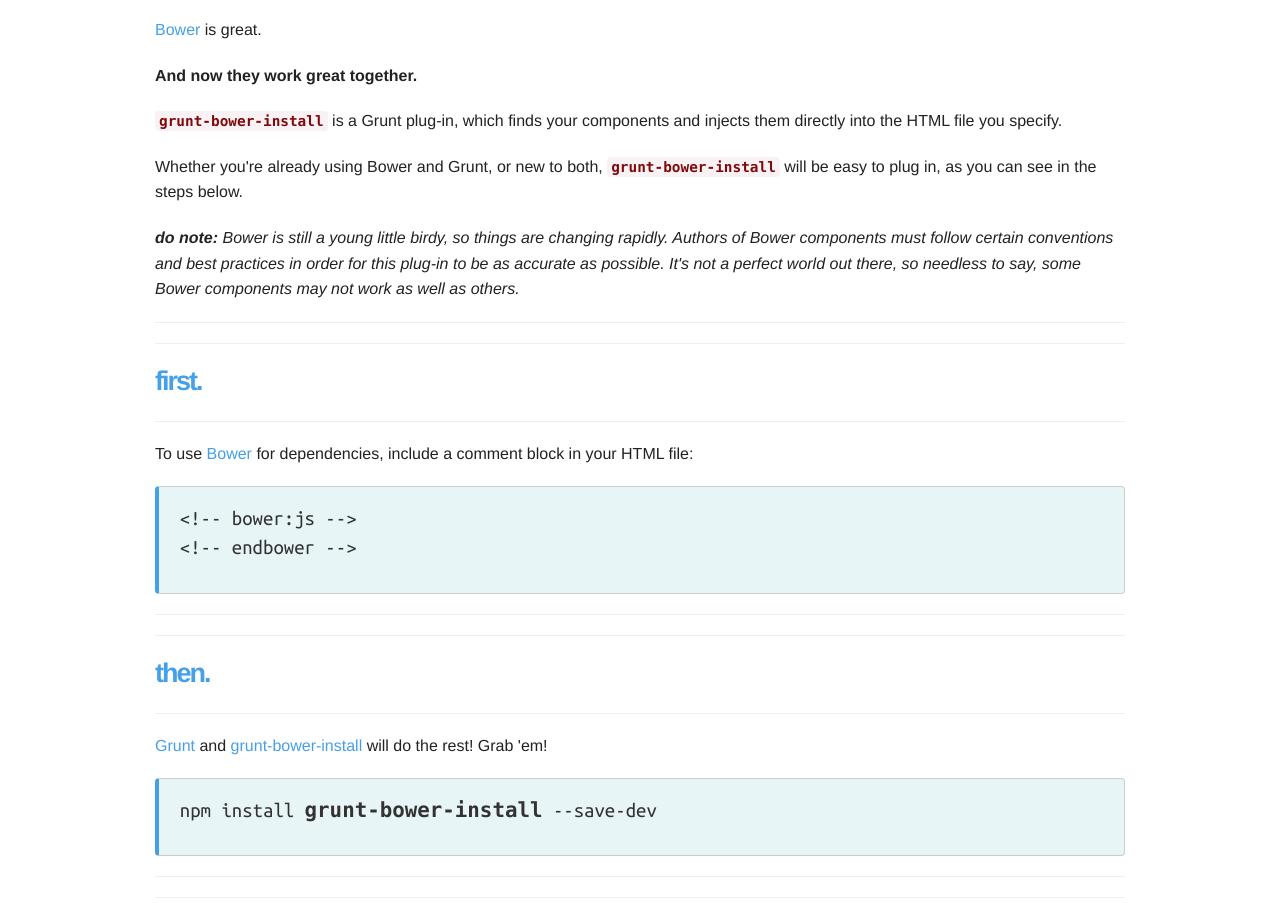
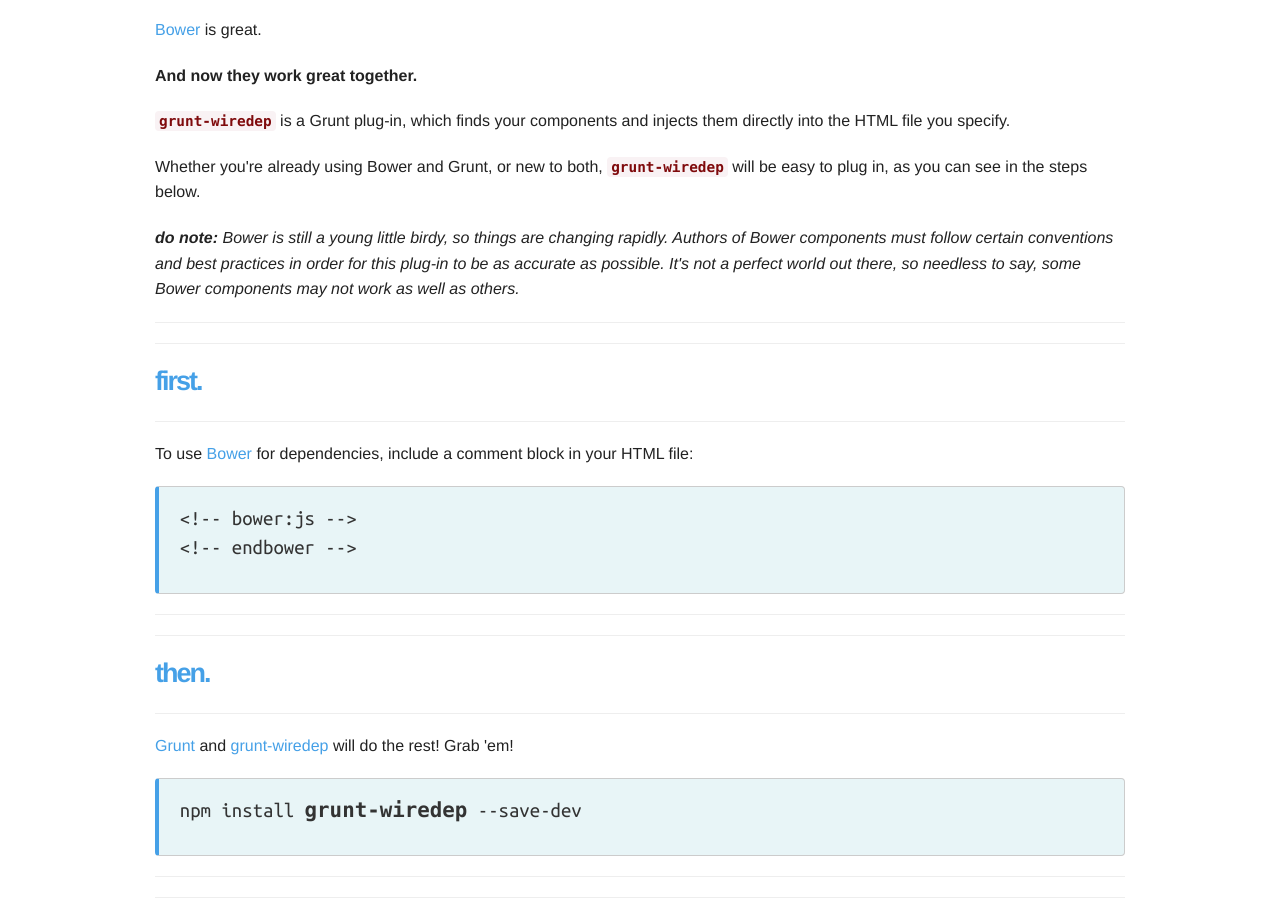
Before and after one commit to stephenplusplus/grunt-wiredep, a website: page index.html in a window 1280 px wide. Shown: the part 320-1234 px from the top of the page. Drawn offline with nearby package versions, Linux system fonts and the light colour scheme; files that its build step writes are made by us from their sources.

Commit message:
use grunt-wiredep

```diff
--- a/bower.json
+++ b/bower.json
@@ -1,5 +1,5 @@
 {
-  "name": "grunt-bower-install-getting-started",
+  "name": "grunt-wiredep-getting-started",
   "private": true,
   "version": "0.0.0",
   "dependencies": {
--- a/index.html
+++ b/index.html
@@ -2,7 +2,7 @@
 <html>
 <head>
   <meta charset="utf-8">
-  <title>`grunt-bower-install` sample app.</title>
+  <title>`grunt-wiredep` sample app.</title>
   <!-- bower:css -->
   <link rel="stylesheet" href="bower_components/bootstrap/dist/css/bootstrap.css" />
   <!-- endbower -->
@@ -15,7 +15,7 @@
       <h1>sample app.</h1>
       <hr>
       <em>
-        how to get started with grunt-bower-install.
+        how to get started with grunt-wiredep.
       </em>
       <hr>
 
@@ -31,10 +31,10 @@
         <strong>And now they work great together.</strong>
       </p>
       <p>
-        <code>grunt-bower-install</code> is a Grunt plug-in, which finds your components and injects them directly into the HTML file you specify.
+        <code>grunt-wiredep</code> is a Grunt plug-in, which finds your components and injects them directly into the HTML file you specify.
       </p>
       <p>
-        Whether you're already using Bower and Grunt, or new to both, <code>grunt-bower-install</code> will be easy to plug in, as you can see in the steps below.
+        Whether you're already using Bower and Grunt, or new to both, <code>grunt-wiredep</code> will be easy to plug in, as you can see in the steps below.
       </p>
       <p>
         <strong><em>do note:</em></strong>
@@ -59,10 +59,10 @@
       <h3>then.</h3>
       <hr>
       <p>
-        <a href="http://gruntjs.com">Grunt</a> and <a href="http://github.com/stephenplusplus/grunt-bower-install">grunt-bower-install</a> will do the rest! Grab 'em!
+        <a href="http://gruntjs.com">Grunt</a> and <a href="http://github.com/stephenplusplus/grunt-wiredep">grunt-wiredep</a> will do the rest! Grab 'em!
       </p>
       <pre>
-  npm install <code>grunt-bower-install</code> --save-dev
+  npm install <code>grunt-wiredep</code> --save-dev
       </pre>
 
 
@@ -73,7 +73,7 @@
         Flip over to your Gruntfile, and add in the following:
       </p>
       <pre>
-  grunt.loadNpmTasks('grunt-bower-install');
+  grunt.loadNpmTasks('grunt-wiredep');
 
   grunt.initConfig({
     <code>bowerInstall: {</code>
@@ -122,11 +122,11 @@
       <h2>scene.</h2>
       <hr>
       <p>
-        There is a lot of room to make this plug-in better. If you have any <a href="https://github.com/stephenplusplus/grunt-bower-install/issues">problems, ideas,</a> or <a href="https://github.com/stephenplusplus/grunt-bower-install/pulls">solutions</a>, please share!
+        There is a lot of room to make this plug-in better. If you have any <a href="https://github.com/stephenplusplus/grunt-wiredep/issues">problems, ideas,</a> or <a href="https://github.com/stephenplusplus/grunt-wiredep/pulls">solutions</a>, please share!
       </p>
     </div>
   </section>
-  <a href="https://github.com/stephenplusplus/grunt-bower-install">
+  <a href="https://github.com/stephenplusplus/grunt-wiredep">
     <img style="position: absolute; top: 0; right: 0; border: 0;" src="https://s3.amazonaws.com/github/ribbons/forkme_right_darkblue_121621.png" alt="Fork me on GitHub">
   </a>
   <!-- bower:js -->
--- a/package.json
+++ b/package.json
@@ -1,9 +1,9 @@
 {
-  "name": "grunt-bower-install-getting-started",
+  "name": "grunt-wiredep-getting-started",
   "private": true,
   "version": "0.0.0",
   "devDependencies": {
     "grunt": "~0.4.2",
-    "grunt-bower-install": "~1.0.0"
+    "grunt-wiredep": "^1.0.0"
   }
 }
```
Also changed, not shown: Gruntfile.js (+4 -6 lines).
